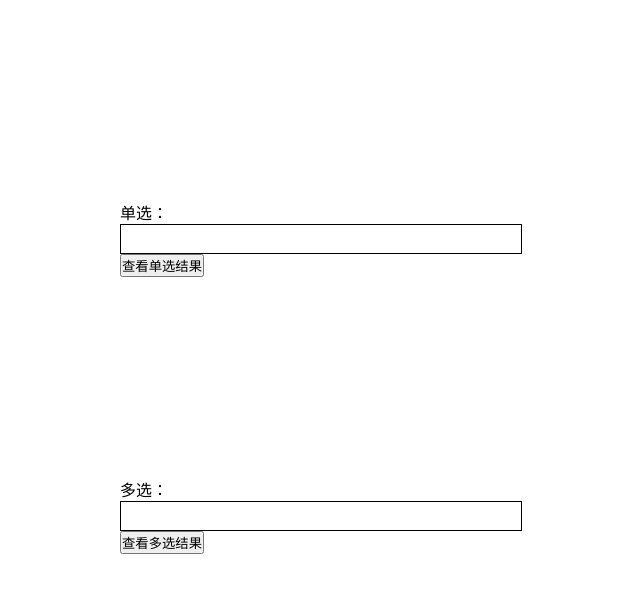
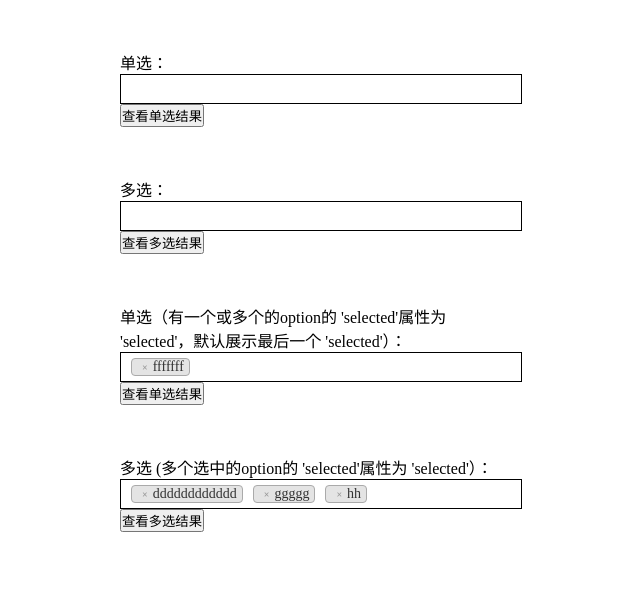
Before and after one commit to HseYang/select, a plain HTML site: page index.html in a window 1280 px wide. Shown: the whole page, without its empty margins (320-960 px from the left). Drawn offline with Linux system fonts and the light colour scheme.

Commit message:
log: 在搜索框 展示select里option的selected属性为selected的 选中过的item

```diff
--- a/index.html
+++ b/index.html
@@ -13,7 +13,7 @@
 		.box {
 			width: 400px;
 			margin: 0 auto;
-			margin-top: 200px;
+			margin-top: 50px;
 		}
 	</style>
 	<body>
@@ -57,16 +57,60 @@
 			<button onclick="_getMultipleResult()">查看多选结果</button>
 		</div>
 
+		<div class="box">
+			<div>
+				单选（有一个或多个的option的 'selected'属性为 'selected'，默认展示最后一个 'selected'）：
+				<select id="test_select2">
+					<option value="a">aaaaaaaa</option>
+					<option value="b">bbbbbbbb</option>
+					<option value="c">cc</option>
+					<option value="d" selected="selected">dddddddddddd</option>
+					<option value="e">eeeee</option>
+					<option value="f" selected="selected">fffffff</option>
+					<option value="g">ggggg</option>
+					<option value="h">hh</option>
+					<option value="i">iiiiiiii</option>
+					<option value="j">jjjjjjjjjj</option>
+					<option value="k">kkkkkkkkkkkkkkkkkkkkkkkkkkkkkkk</option>
+				</select>
+			</div>
+			<button onclick="_getResult2()">查看单选结果</button>
+		</div>
+
+		<div class="box">
+			<div>
+				多选 (多个选中的option的 'selected'属性为 'selected'）：
+				<select id="test_select_multiple2" multiple>
+					<option value="a" >aaaaaaaa</option>
+					<option value="b">bbbbbbbb</option>
+					<option value="c">cc</option>
+					<option value="d" selected="selected">dddddddddddd</option>
+					<option value="e">eeeee</option>
+					<option value="f">fffffff</option>
+					<option value="g" selected="selected">ggggg</option>
+					<option value="h" selected="selected">hh</option>
+					<option value="i">iiiiiiii</option>
+					<option value="j">jjjjjjjjjj</option>
+					<option value="k">kkkkkkkkkkkkkkkkkkkkkkkkkkkkkkk</option>
+				</select>
+			</div>
+			<button onclick="_getMultipleResult2()">查看多选结果</button>
+		</div>
+
 
 		<script src="select.js" type="text/javascript" charset="utf-8"></script>
 
 		<script type="text/javascript">
 			var test_select = "",
+				test_select2 = "",
 				test_select_multiple = ""
+				test_select_multiple2 = ""
 
 			window.onload = function() {
 				test_select = new Selectize("#test_select")
+				test_select2 = new Selectize("#test_select2")
 				test_select_multiple = new Selectize("#test_select_multiple")
+				test_select_multiple2 = new Selectize("#test_select_multiple2")
 			}
 
 			function _getResult() {
@@ -78,6 +122,16 @@
 				var result = test_select_multiple.getSelect()
 				alert(result)
 			}
+
+			function _getResult2() {
+				var result = test_select2.getSelect()
+				alert(result)
+			}
+
+			function _getMultipleResult2() {
+				var result = test_select_multiple2.getSelect()
+				alert(result)
+			}
 		</script>
 
 	</body>
--- a/select.js
+++ b/select.js
@@ -87,21 +87,45 @@ Selectize.prototype = {
 			html = "",
 			startHtml = '<div class="select_value_view" id="' + this._selectViewId + '"><ul class="select_value_ul" id="' +
 			this._selectViewUlId + '">',
-			endHtml = '</ul></div>'
+			endHtml = '</ul></div>',
+			selectList = [], // options是selected的数组
+			liListHtml = "",
+			isSingleSelected = false // 兼容 单选时，多个options有selected的情况 只添加一次class，避免多次添加class
 
 		html += startHtml
-		for (var i = 0; i < children.length; i++) {
+
+		for (var i = children.length - 1; i >= 0; i--) {
 			var item = children[i],
-				tmpl = '<li data-value="' + item.getAttribute("value") + '" onclick="' + this._selectViewLiClickFunName +
-				'(this)" data-index="' + i + '">' + item.innerHTML + '</li>'
+				isSelected = item.getAttribute("selected") == "selected",
+				dataValue = item.getAttribute("value"),
+				innerHTML = item.innerHTML,
+				tmpl = "",
+				selectedClassName = ""
 
-			html += tmpl
+			// 选择过的增加选择过的操作状态
+			// 兼容 单选时，多个options有selected的情况 只添加一次class，避免多次添加class
+			if (isSelected && (this._isMultiple || !isSingleSelected)) {
+				selectedClassName = this._selectClickedClass
+				isSingleSelected = true
+
+				selectList.push({
+					innerHTML: innerHTML,
+					dataValue: dataValue,
+					index: i
+				})
+			}
+
+			tmpl = '<li class="' + selectedClassName + '" data-value="' + dataValue +
+				'" onclick="' + this._selectViewLiClickFunName +
+				'(this)" data-index="' + i + '">' + innerHTML + '</li>'
+
+			liListHtml = tmpl + liListHtml
 		}
 
-		html += endHtml
+		html += liListHtml + endHtml
 
 		this._eleDom.style.display = "none"
-		this.initSearchInput(html)
+		this.initSearchInput(html, selectList.reverse())
 		this.initSelectLiClick()
 	},
 	initSelectLiClick: function() {
@@ -156,22 +180,11 @@ Selectize.prototype = {
 
 		// 向搜索框里添加li
 		function add() {
-			var newLi = document.createElement("li")
-
-			newLi.setAttribute("data-value", dataValue)
-			newLi.setAttribute("data-index", dataIndex) // 排序
-
-			// 阻止冒泡事件
-			newLi.onclick = function(that) {
-				that.stopPropagation()
-			}
-
-			newLi.innerHTML = _self._closeSpan + innerHTML
-
-
 			if (!_self._isMultiple && searchUl.children.length >= 2) {
 				replace()
 			}
+
+			var newLi = _self.getSearchLiItemEle(dataValue, innerHTML, dataIndex)
 
 			searchUl.insertBefore(newLi, getLastPartner())
 		}
@@ -209,6 +222,21 @@ Selectize.prototype = {
 			return hasBig ? last : searchInput.parentNode
 		}
 	},
+	getSearchLiItemEle: function(dataValue, innerHTML, dataIndex) { // 搜索框里选中的item
+		var newLi = document.createElement("li")
+
+		newLi.setAttribute("data-value", dataValue)
+		newLi.setAttribute("data-index", dataIndex) // 排序
+
+		// 阻止冒泡事件
+		newLi.onclick = function(that) {
+			that.stopPropagation()
+		}
+
+		newLi.innerHTML = this._closeSpan + innerHTML
+
+		return newLi
+	},
 	getSelect: function() { // 获取选中的结果，以数组形似返回。
 		var _self = this
 
@@ -234,7 +262,7 @@ Selectize.prototype = {
 
 		return result
 	},
-	initSearchInput: function(selectHtml) { // 输入框
+	initSearchInput: function(selectHtml, newSelectList) { // 输入框
 		var view = '<div class="select_view" id="' + this._searchViewId + '" onclick="' + this._searchViewClickFunName +
 			'(event)">' +
 			'<ul class="select_search_ul" id="' + this._searchViewUlId + '">' +
@@ -346,8 +374,26 @@ Selectize.prototype = {
 					break;
 				}
 			}
+		}
 
+		// 在搜索框里创建已经选中过的li
+		function createNewSearchLiItem() {
+			var searchUl = document.querySelector("#" + _self._searchViewUlId),
+				searchInput = document.querySelector("#" + _self._searchInputId)
+
+			// newSelectList 是数组为：option 的'selected'属性为 'selected'的所有
+			for (var i = 0; i < newSelectList.length; i++) {
+				var item = newSelectList[i]
+				newLi = _self.getSearchLiItemEle(item.dataValue, item.innerHTML, item.index)
+
+				searchUl.insertBefore(newLi, searchInput.parentNode)
+			}
 		}
+
+		setTimeout(function() {
+			createNewSearchLiItem()
+		}, 0)
+
 	},
 	resetSearchInput: function() { // 点击后重置input
 		var searchInput = document.querySelector("#" + this._searchInputId),
```
